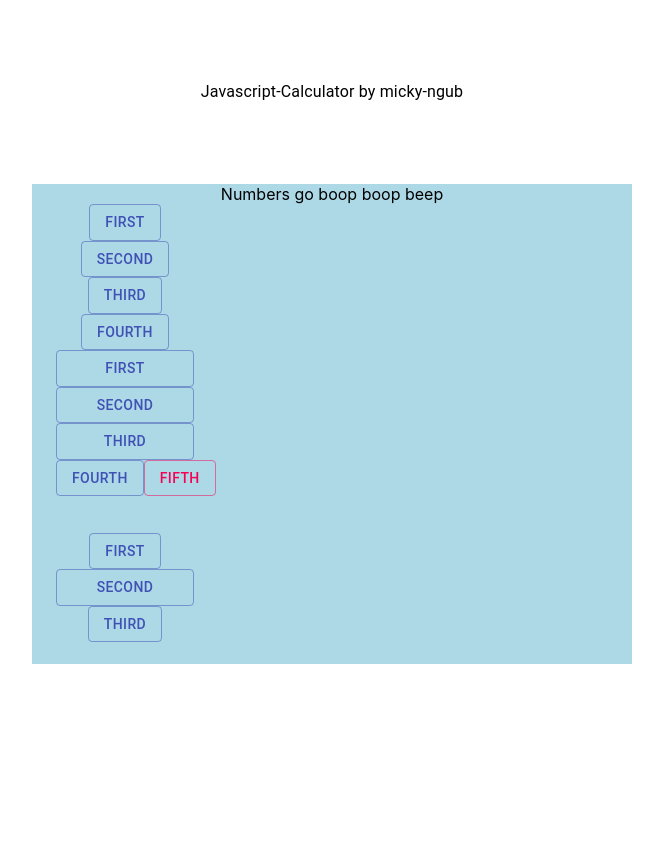
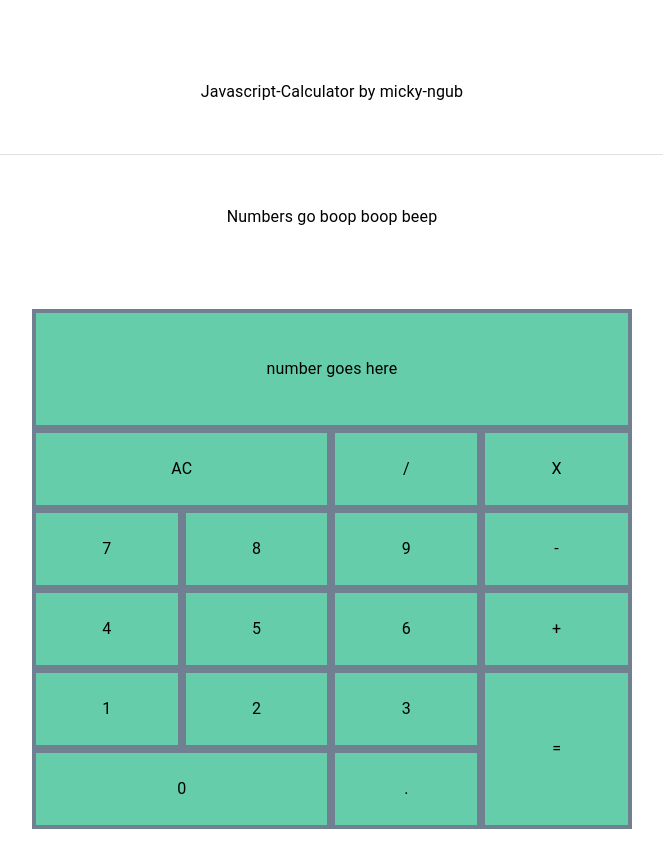
Before and after one commit to mickyngub/fcc-fe-javascript-calculator, a React (Create React App) app: page / in a window 1280 px wide. Shown: the top 868 px of the page, without its empty margins (308-971 px from the left). Before the commit the page ends 800 px from the top, so only its background shows below. Built offline with nearby package versions, Linux system fonts and the light colour scheme.

Commit message:
renamed css class

```diff
--- a/src/App.js
+++ b/src/App.js
@@ -2,13 +2,18 @@ import React from "react";
 import "./App.css";
 
 import Typography from "@material-ui/core/Typography";
+import Divider from "@material-ui/core/Divider";
 
 import Calculator from "./Components/Calculator";
 
 function App() {
   return (
     <div className="App" style={{ marginTop: 80 }}>
-      <Typography>Javascript-Calculator by micky-ngub</Typography>
+      <Typography style={{ margin: 50 }}>
+        Javascript-Calculator by micky-ngub
+      </Typography>
+      <Divider></Divider>
+      <Typography style={{ margin: 50 }}>Numbers go boop boop beep</Typography>
       <Calculator />
     </div>
   );
--- /dev/null
+++ b/src/Components/Calculator.css
@@ -0,0 +1,83 @@
+* {
+  margin: 0;
+  padding: 0;
+  box-sizing: border-box;
+}
+
+.grid-container {
+  height: 100%;
+  display: grid;
+  grid-template:
+    "showNumber showNumber showNumber showNumber" 15vh
+    "AC AC s-divide s-multiply" 10vh
+    "no7 no8 no9 s-minus" 10vh
+    "no4 no5 no6 s-plus" 10vh
+    "no1 no2 no3 s-equal" 10vh
+    "no0 no0 s-dot s-equal" 10vh;
+}
+
+.grid-item {
+  display: flex;
+  justify-content: center;
+  align-items: center;
+  background-color: mediumaquamarine;
+  border: 4px solid slategray;
+}
+
+.showNumber {
+  grid-area: showNumber;
+}
+
+.AC {
+  grid-area: AC;
+}
+.s-divide {
+  grid-area: s-divide;
+}
+.s-multiply {
+  grid-area: s-multiply;
+}
+.no7 {
+  grid-area: no7;
+}
+.no8 {
+  grid-area: no8;
+}
+.no9 {
+  grid-area: no9;
+}
+
+.s-minus {
+  grid-area: s-minus;
+}
+.no4 {
+  grid-area: no4;
+}
+.no5 {
+  grid-area: no5;
+}
+.no6 {
+  grid-area: no6;
+}
+.s-plus {
+  grid-area: s-plus;
+}
+.no1 {
+  grid-area: no1;
+}
+
+.no2 {
+  grid-area: no2;
+}
+.no3 {
+  grid-area: no3;
+}
+.s-equal {
+  grid-area: s-equal;
+}
+.no0 {
+  grid-area: no0;
+}
+.s-dot {
+  grid-area: s-dot;
+}
--- a/src/Components/Calculator.js
+++ b/src/Components/Calculator.js
@@ -2,102 +2,76 @@ import React from "react";
 import Container from "@material-ui/core/Container";
 import Grid from "@material-ui/core/Grid";
 import Button from "@material-ui/core/Button";
+import Typography from "@material-ui/core/Typography";
+import "./Calculator.css";
 const Calculator = () => {
   return (
     <Container
       maxWidth="sm"
       style={{
         backgroundColor: "lightblue",
-        height: "60vh",
+
         marginTop: "10vh",
+        marginBottom: "10vh",
+        padding: 0,
       }}
     >
-      Numbers go boop boop beep
-      <Grid container spacing={0} style={{ display: "grid" }}>
-        <Grid item xs={3}>
-          <Button color="primary" variant="outlined">
-            First
-          </Button>
-        </Grid>
-        <Grid item xs={3}>
-          <Button color="primary" variant="outlined">
-            Second
-          </Button>
-        </Grid>
-
-        <Grid item xs={3}>
-          <Button color="primary" variant="outlined">
-            Third
-          </Button>
-        </Grid>
-        <Grid item xs={3}>
-          <Button color="primary" variant="outlined">
-            Fourth
-          </Button>
-        </Grid>
-        <Grid item xs={3}>
-          <Button
-            color="primary"
-            variant="outlined"
-            style={{ width: "100%", height: "100%" }}
-          >
-            First
-          </Button>
-        </Grid>
-        <Grid item xs={3}>
-          <Button
-            color="primary"
-            variant="outlined"
-            style={{ width: "100%", height: "100%" }}
-          >
-            Second
-          </Button>
-        </Grid>
-
-        <Grid item xs={3}>
-          <Button
-            color="primary"
-            variant="outlined"
-            style={{ width: "100%", height: "100%" }}
-          >
-            Third
-          </Button>
-        </Grid>
-        <Grid item xs={3} container direction="column">
-          <Button color="primary" variant="outlined">
-            Fourth
-          </Button>
-          <Grid item xs={12}>
-            <Button
-              color="secondary"
-              variant="outlined"
-              style={{ width: "100%" }}
-            >
-              Fifth
-            </Button>
-          </Grid>
-        </Grid>
-        <Grid item xs={3}>
-          <Button color="primary" variant="outlined">
-            First
-          </Button>
-        </Grid>
-        <Grid item xs={3}>
-          <Button
-            color="primary"
-            variant="outlined"
-            style={{ width: "100%", height: "100%" }}
-          >
-            Second
-          </Button>
-        </Grid>
-
-        <Grid item xs={3}>
-          <Button color="primary" variant="outlined">
-            Third
-          </Button>
-        </Grid>
-      </Grid>
+      <div className="grid-container">
+        <div className="grid-item showNumber">
+          <Typography>number goes here</Typography>
+        </div>
+        <div className="grid-item AC">
+          <Typography>AC</Typography>
+        </div>
+        <div className="grid-item s-divide">
+          <Typography>/</Typography>
+        </div>
+        <div className="grid-item s-multiply">
+          <Typography>X</Typography>
+        </div>
+        <div className="grid-item no7">
+          <Typography>7</Typography>
+        </div>
+        <div className="grid-item no8">
+          <Typography>8</Typography>
+        </div>
+        <div className="grid-item no9">
+          <Typography>9</Typography>
+        </div>
+        <div className="grid-item s-minus">
+          <Typography>-</Typography>
+        </div>
+        <div className="grid-item no4">
+          <Typography>4</Typography>
+        </div>
+        <div className="grid-item no5">
+          <Typography>5</Typography>
+        </div>
+        <div className="grid-item no6">
+          <Typography>6</Typography>
+        </div>
+        <div className="grid-item s-plus">
+          <Typography>+</Typography>
+        </div>
+        <div className="grid-item no1">
+          <Typography>1</Typography>
+        </div>
+        <div className="grid-item no2">
+          <Typography>2</Typography>
+        </div>
+        <div className="grid-item no3">
+          <Typography>3</Typography>
+        </div>
+        <div className="grid-item s-equal">
+          <Typography>=</Typography>
+        </div>
+        <div className="grid-item no0">
+          <Typography>0</Typography>
+        </div>
+        <div className="grid-item s-dot">
+          <Typography>.</Typography>
+        </div>
+      </div>
     </Container>
   );
 };
```
